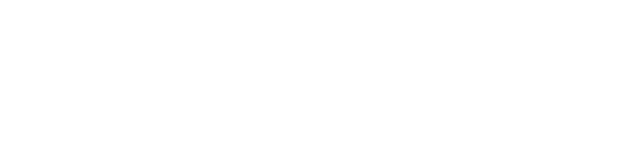
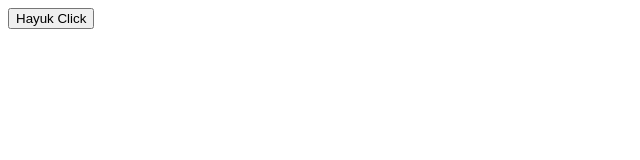
Before and after one commit to rafi-zimraan/belajargit, a plain HTML site: page index.html in a window 1280 px wide. Shown: the whole page, without its empty margins (0-640 px from the left). Drawn offline with Linux system fonts and the light colour scheme.

Commit message:
creat new button

```diff
--- a/index.html
+++ b/index.html
@@ -4,6 +4,7 @@
     <meta charset="UTF-8" />
     <meta name="viewport" content="width=device-width, initial-scale=1.0" />
     <title>Belajar git untuk pemula</title>
+    <button>Hayuk Click</button>
   </head>
   <body></body>
 </html>
```
